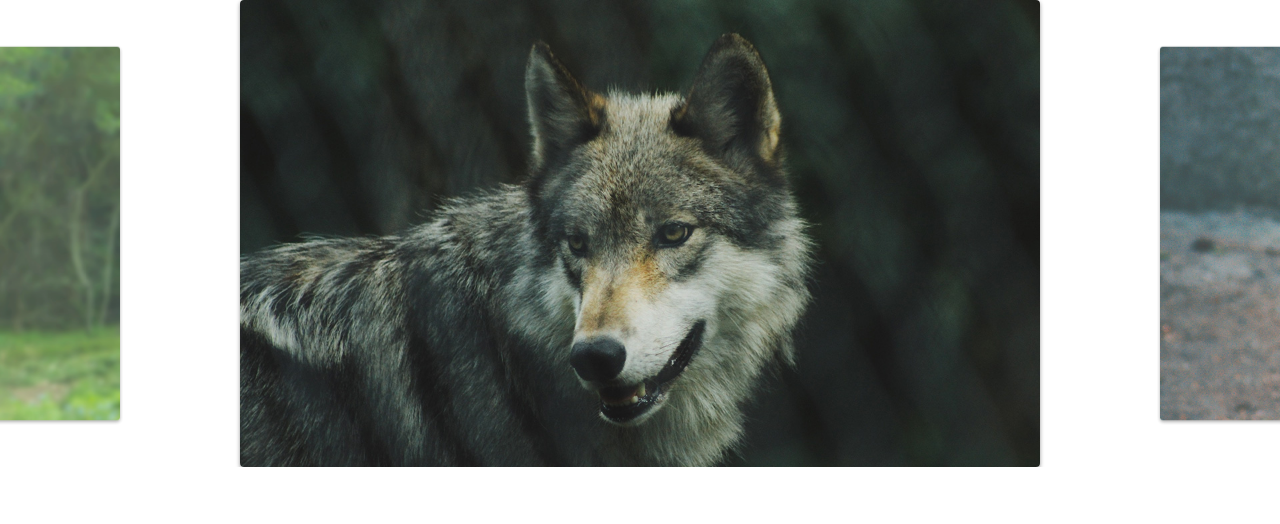
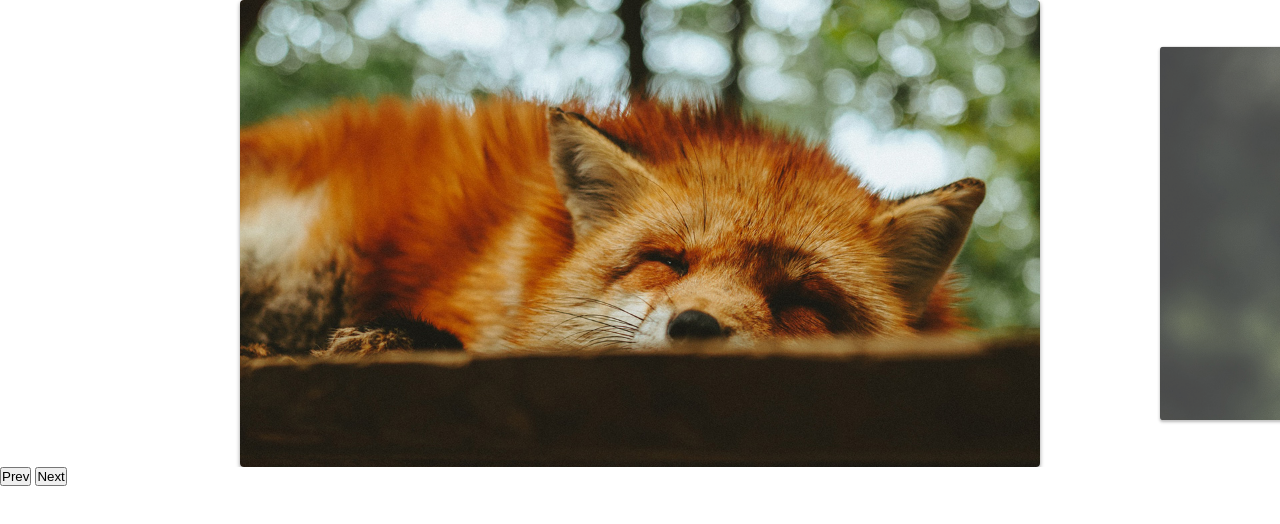
Before and after one commit to RafaSouza92/slide, a plain HTML site: page index.html in a window 1280 px wide. Drawn offline with Linux system fonts and the light colour scheme.

Commit message:
navegacao prev e next finalizada

```diff
--- a/index.html
+++ b/index.html
@@ -18,6 +18,10 @@
         <li><img src="/img/foto6.jpg" alt="" /></li>
       </ul>
     </div>
+    <div class="arrow-nav">
+      <button class="prev">Prev</button>
+      <button class="next">Next</button>
+    </div>
     <script type="module" src="/js/script.js"></script>
   </body>
 </html>
--- a/js/script.js
+++ b/js/script.js
@@ -1,4 +1,4 @@
-import Slide from './slide.js ';
-const slide = new Slide('.slide', '.slide-wrapper');
+import { SlideNav } from './slide.js ';
+const slide = new SlideNav('.slide', '.slide-wrapper');
 slide.init();
-slide.changeSlide(3);
+slide.addArrow('.prev', '.next');
--- a/js/slide.js
+++ b/js/slide.js
@@ -1,5 +1,5 @@
 import debounce from './debounce.js';
-export default class Slide {
+export class Slide {
   constructor(slide, wrapper) {
     this.slide = document.querySelector(slide);
     this.wrapper = document.querySelector(wrapper);
@@ -116,6 +116,8 @@ export default class Slide {
     this.onStart = this.onStart.bind(this);
     this.onMove = this.onMove.bind(this);
     this.onEnd = this.onEnd.bind(this);
+    this.activePrevSlide = this.activePrevSlide.bind(this);
+    this.activeNextSlide = this.activeNextSlide.bind(this);
     this.onResize = debounce(this.onResize.bind(this), 200);
   }
   init() {
@@ -124,6 +126,19 @@ export default class Slide {
     this.addSlideEvents();
     this.slidesCongig();
     this.addResizeEvent();
+    this.changeSlide(0);
     return this;
   }
 }
+
+export class SlideNav extends Slide {
+  addArrow(prev, next) {
+    this.prevElement = document.querySelector(prev);
+    this.nextElement = document.querySelector(next);
+    this.addArrowEvent();
+  }
+  addArrowEvent() {
+    this.prevElement.addEventListener('click', this.activePrevSlide);
+    this.nextElement.addEventListener('click', this.activeNextSlide);
+  }
+}
```
